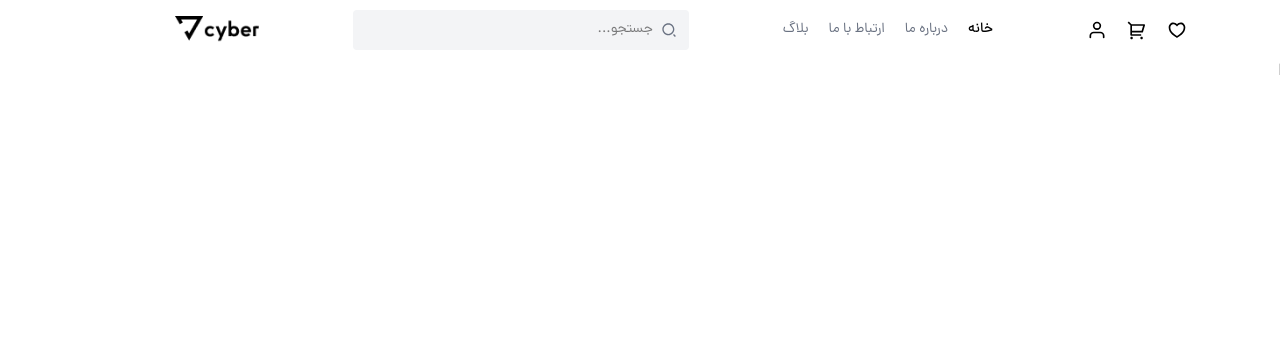
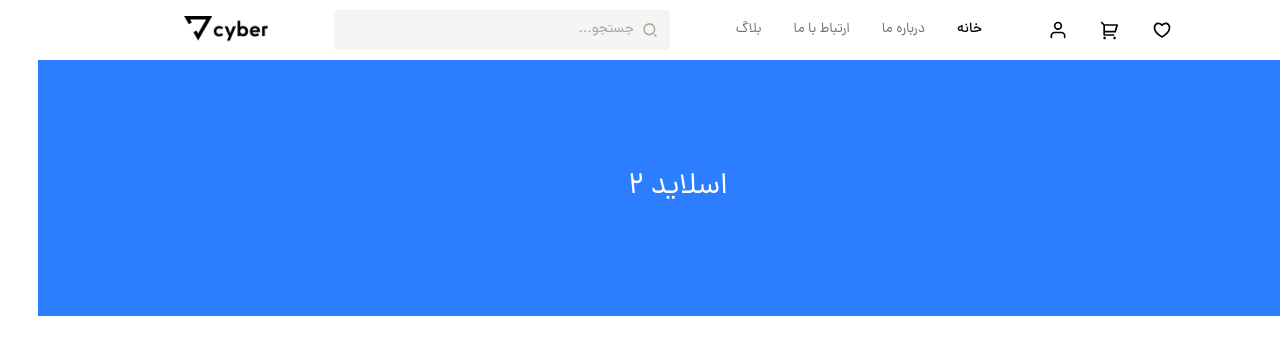
Before and after one commit to mariacnru/E-store, a React (Vite) app: page / in a window 1280 px wide. Shown: the top 354 px of the page. Built offline with nearby package versions, Linux system fonts and the light colour scheme.

Commit message:
desktop Navbar commpleted

```diff
--- a/src/Pages/Home/Home.jsx
+++ b/src/Pages/Home/Home.jsx
@@ -1,9 +1,46 @@
-import React from 'react'
+import React, { useEffect, useState } from 'react'
 
 function Home() {
+
+    const [currentSlide, setCurrentSlide] = useState(1);
+
+    useEffect(() => {
+      const interval = setInterval(() => {
+        setCurrentSlide((prev) => {
+          if (prev === 3) {
+            return 1;
+          }
+
+          return prev + 1;
+        });
+      }, 5000);
+
+      return () => clearInterval(interval);
+    }, []);
   return (
-    <div>Home</div>
-  )
+    <div>
+      {" "}
+      <div>
+        {currentSlide === 1 && (
+          <div className="h-64 bg-red-500 flex items-center justify-center text-white text-3xl">
+            اسلاید 1
+          </div>
+        )}
+
+        {currentSlide === 2 && (
+          <div className="h-64 bg-blue-500 flex items-center justify-center text-white text-3xl">
+            اسلاید 2
+          </div>
+        )}
+
+        {currentSlide === 3 && (
+          <div className="h-64 bg-green-500 flex items-center justify-center text-white text-3xl">
+            اسلاید 3
+          </div>
+        )}
+      </div>
+    </div>
+  );
 }
 
 export default Home
--- a/src/components/Navbar/Navbar.jsx
+++ b/src/components/Navbar/Navbar.jsx
@@ -5,7 +5,7 @@ import Input from "./components/Input";
 
 function Navbar() {
   return (
-    <nav className="hidden h-15 md:flex md:justify-center lg:justify-evenly items-center gap-10 lg:px-20 py-2 overflow-hidden">
+    <nav className="hidden h-15 md:flex md:justify-center lg:justify-evenly items-center lg:px-20 py-2 overflow-hidden">
       <IconsList />
       <List />
       <Input />
--- a/src/components/Navbar/components/IconsList.jsx
+++ b/src/components/Navbar/components/IconsList.jsx
@@ -5,7 +5,7 @@ import { RiHeart3Line, RiShoppingCart2Line } from "react-icons/ri";
 
 function IconsList() {
   return (
-    <ul className="flex items-center gap-5">
+    <ul className="flex items-center gap-8">
       <li>
         <RiHeart3Line size={20}/>
       </li>
--- a/src/components/Navbar/components/Input.jsx
+++ b/src/components/Navbar/components/Input.jsx
@@ -5,14 +5,14 @@ function Input() {
   const [value, setValue] = useState("");
 
   return (
-    <label className="flex items-center gap-2 bg-gray-100 rounded-sm px-3 py-1 focus-within:bg-gray-200 transition-colors">
-      <RiSearch2Line className="text-gray-500" />
+    <label className="flex items-center gap-2 bg-stone-100 rounded-sm px-3 py-1 focus-within:bg-stone-200 transition-colors">
+      <RiSearch2Line className="text-stone-400" />
       <input
         type="text"
         placeholder="جستجو..."
         value={value}
         onChange={(e) => setValue(e.target.value)}
-        className="bg-transparent text-sm py-1.5 focus:outline-0 w-full lg:w-2xs"
+        className="bg-transparent text-sm py-1.5 focus:outline-0 w-full lg:w-2xs placeholder-stone-400"
       />
     </label>
   );
--- a/src/components/Navbar/components/List.jsx
+++ b/src/components/Navbar/components/List.jsx
@@ -3,7 +3,7 @@ import { NavLink } from "react-router";
 
 function List() {
   return (
-    <ul className="flex items-center gap-5 text-sm text-gray-500 *:hover:text-black *:cursor-pointer *:text-nowrap *:transition-colors">
+    <ul className="flex items-center gap-8 text-sm text-gray-500 *:hover:text-black *:cursor-pointer *:text-nowrap *:transition-colors">
       <li>
         <NavLink
           to={"/"}
```
